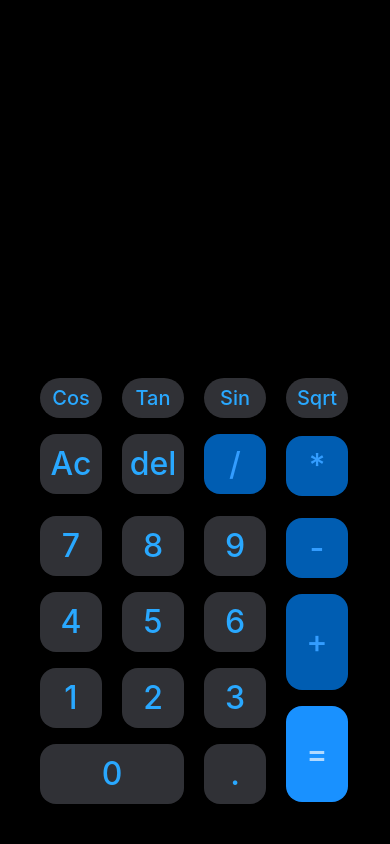
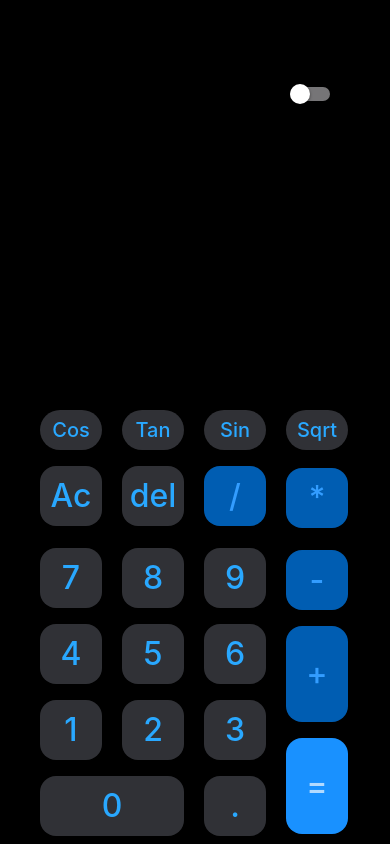
Before and after one commit to olatunjiemanuel/Calculator-App, a React Native app: screen / in a window 390 px wide. Built offline with nearby package versions, Linux system fonts and the light colour scheme.

Commit message:
implemented dark mode for main screen, working on darkmode for buttons and calculator display

```diff
--- a/App.js
+++ b/App.js
@@ -1,6 +1,6 @@
 import { StatusBar } from "expo-status-bar";
 import React, { useState } from "react";
-import { StyleSheet, View, Dimensions, Platform } from "react-native";
+import { StyleSheet, View, Dimensions, Platform, Switch } from "react-native";
 
 //components imoports
 import NumberButtons from "./components/Buttons/NumberButtons";
@@ -9,6 +9,9 @@ import HorizontalButtons from "./components/Buttons/HorizontaButtons";
 import VerticalButtons from "./components/Buttons/VerticalButtons";
 import CalculatorDisplay from "./components/CalculatorDisplay";
 
+// color imports
+import Colors from "./assets/Colors/Colors";
+
 const { width, height } = Dimensions.get("window");
 
 export default function App() {
@@ -16,6 +19,11 @@ export default function App() {
   const [render2, setrender2] = useState("");
   const [value1, setvalue1] = useState(null);
   const [value2, setvalue2] = useState();
+  const [darkMode, setDarkMode] = useState(false);
+
+  const toggleSwitch = () => {
+    setDarkMode((previousState) => !previousState);
+  };
 
   const AcButton = () => {
     setvalue1("");
@@ -29,6 +37,7 @@ export default function App() {
     setvalue2("");
   };
   const CosButton = () => {
+    darkMode ? setDarkMode(false) : setDarkMode(true);
     setrender2("=" + Math.cos(render));
   };
   const TanButton = () => {
@@ -100,20 +109,38 @@ export default function App() {
   };
 
   return (
-    <View style={styles.calculatorContainer}>
-      <View style={styles.container}>
-        <View>
-          <View
-            style={{
-              marginTop: 180,
-              width: 183,
-              height: 36,
-              borderWidth: 5,
-              justifyContent: "flex-end",
-            }}
-          >
-            <CalculatorDisplay Calctext={render} Calctext2={render2} />
-          </View>
+    <View
+      style={[
+        styles.calculatorContainer,
+        {
+          backgroundColor: darkMode
+            ? Colors.lightTheme.white
+            : Colors.darkTheme.black,
+        },
+      ]}
+    >
+      <View
+        style={[
+          styles.container,
+          {
+            backgroundColor: darkMode
+              ? Colors.lightTheme.white
+              : Colors.darkTheme.black,
+          },
+        ]}
+      >
+        <View style={styles.switchContainer}>
+          <StatusBar style={darkMode ? "dark" : "light"} />
+          <Switch
+            trackColor={{ false: "#767577", true: "#29A8FF" }}
+            thumbColor={darkMode ? "#fff" : "#fff"}
+            ios_backgroundColor="#3e3e3e"
+            onChange={toggleSwitch}
+            value={darkMode}
+          />
+        </View>
+        <View style={{ paddingTop: 120 }}>
+          <CalculatorDisplay Calctext={render} Calctext2={render2} />
         </View>
         <View style={{ flexDirection: "row", marginTop: 78 }}>
           <View>
@@ -317,12 +344,19 @@ export default function App() {
 const styles = StyleSheet.create({
   calculatorContainer: {
     flex: 1,
-    backgroundColor: "black",
+    // backgroundColor: toggleSwitch
+    //   ? Colors.lightTheme.white
+    //   : Colors.lightTheme.black,
     paddingTop: Platform.OS == "ios" ? 40 : 0.1 * height,
   },
   container: {
-    marginHorizontal: 40,
+    paddingHorizontal: 40,
     flexDirection: "column",
-    backgroundColor: "black",
+    // backgroundColor: toggleSwitch
+    //   ? Colors.lightTheme.white
+    //   : Colors.lightTheme.black,
+  },
+  switchContainer: {
+    marginLeft: 250,
   },
 });
--- /dev/null
+++ b/assets/Colors/Colors.js
@@ -0,0 +1,12 @@
+const Colors = {
+  lightTheme: {
+    textBlack: "#424242",
+    white: "white",
+    textBlue: "#29A8FF",
+  },
+  darkTheme: {
+    black: "black",
+  },
+};
+
+export default Colors;
--- a/components/CalculatorDisplay.js
+++ b/components/CalculatorDisplay.js
@@ -11,10 +11,9 @@ const CalculatorDisplay = (props) => {
     >
       <View
         style={{
-          width: 183,
           height: 36,
-          marginLeft: 125,
           justifyContent: "flex-end",
+          borderWidth: 1,
         }}
       >
         <Text
@@ -29,9 +28,8 @@ const CalculatorDisplay = (props) => {
       </View>
       <View
         style={{
-          marginLeft: 10,
-          width: 300,
           height: 72,
+          borderWidth: 1,
         }}
       >
         <Text
```
